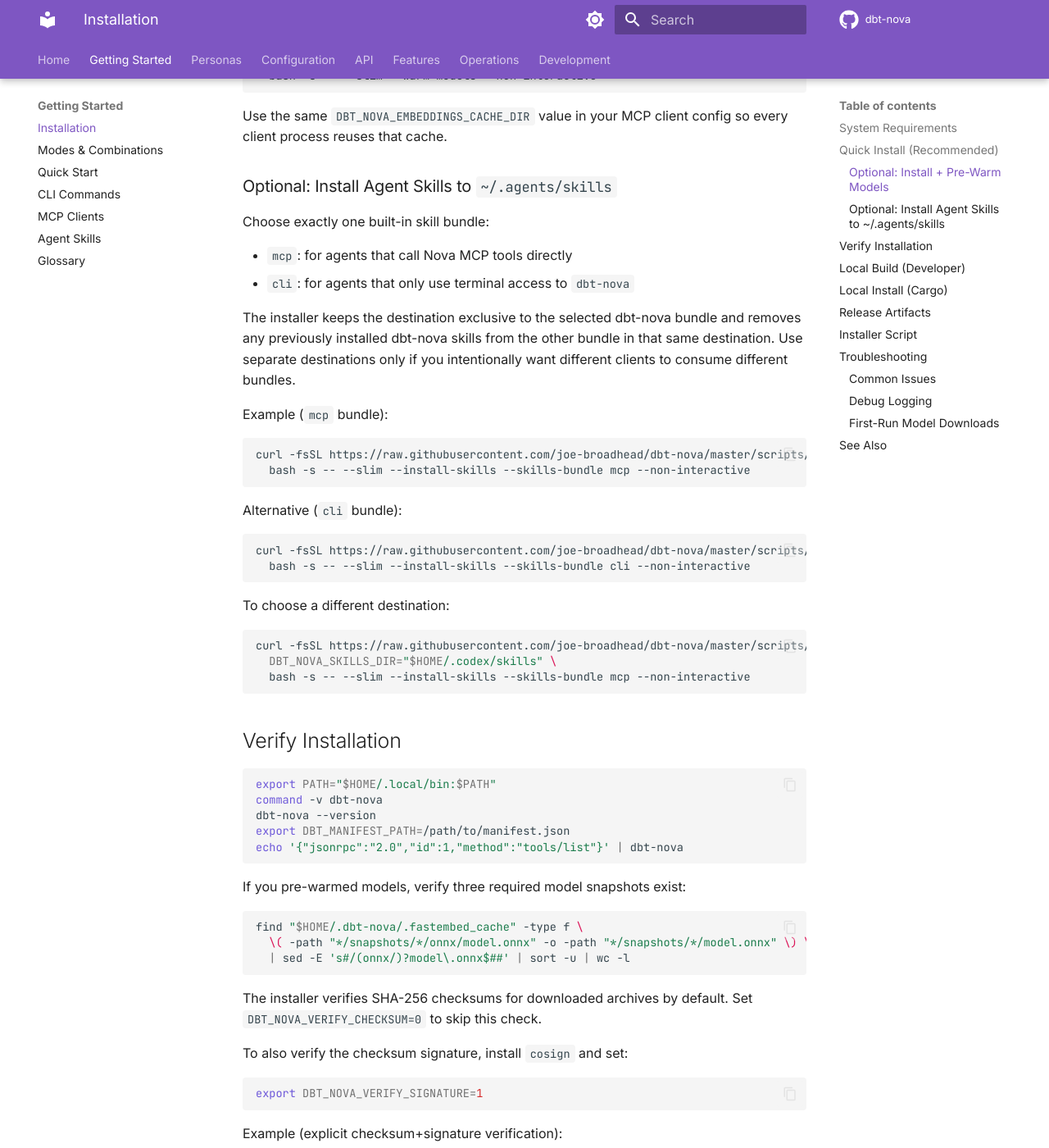
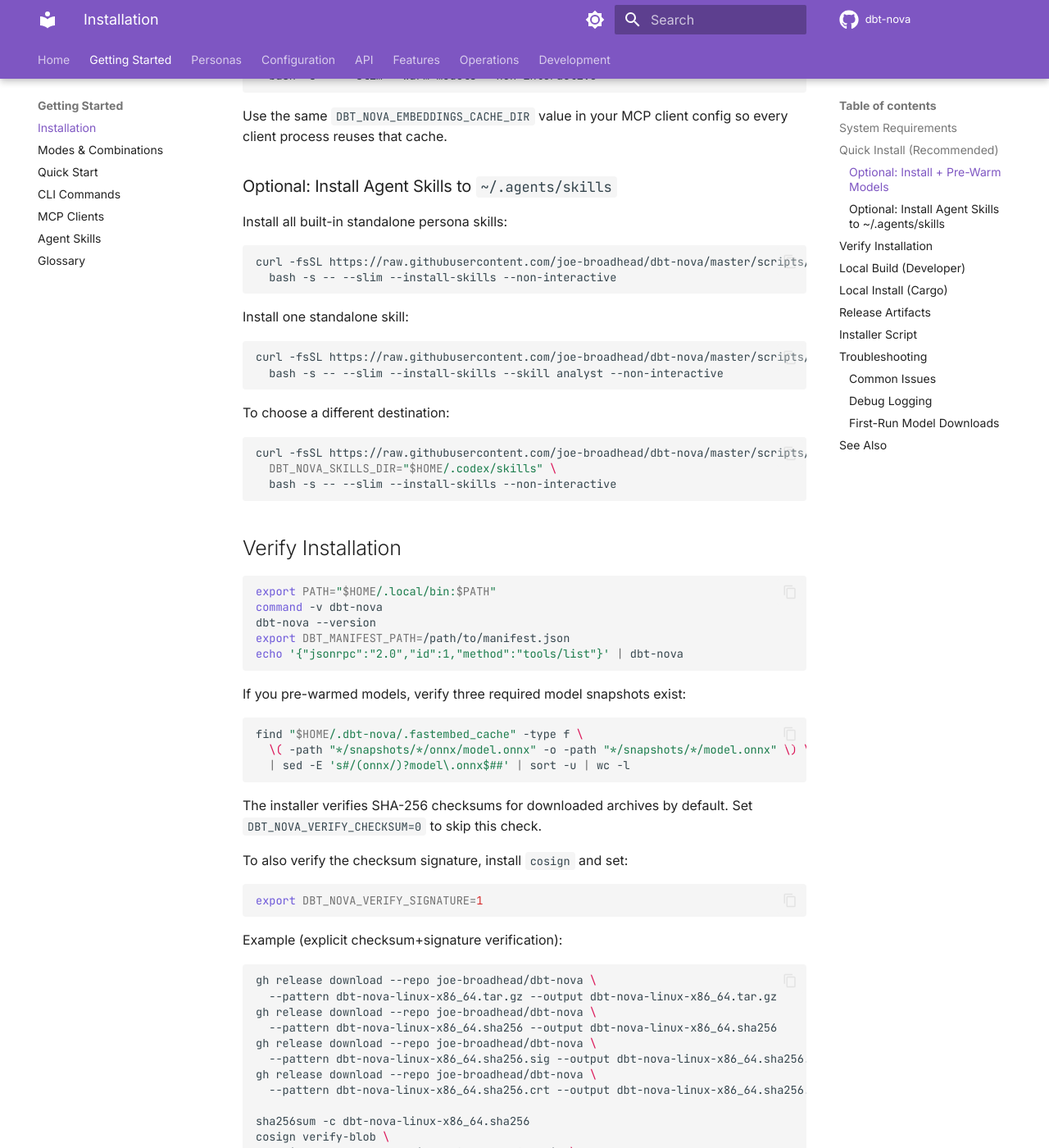
Before and after one commit to joe-broadhead/dbt-nova, an MkDocs documentation site: the page built from docs/getting-started/installation.md, in a window 1280 px wide and 1400 px high, scrolled down 1697 px. Shown: the whole window at 82% size. Built offline with MkDocs 1.6.1 and Material for MkDocs 9.7.7, drawn with Linux system fonts in a browser that asks for light colours; comment, search, counter and statistics services are not loaded; some of the changed text lies outside the part shown.

Commit message:
Fix standalone skill installer compatibility

````diff
--- a/docs/getting-started/installation.md
+++ b/docs/getting-started/installation.md
@@ -77,29 +77,18 @@
 
 ### Optional: Install Agent Skills to `~/.agents/skills`
 
-Choose exactly one built-in skill bundle:
-
-- `mcp`: for agents that call Nova MCP tools directly
-- `cli`: for agents that only use terminal access to `dbt-nova`
-
-The installer keeps the destination exclusive to the selected dbt-nova bundle
-and removes any previously installed dbt-nova skills from the other bundle in
-that same destination.
-Use separate destinations only if you intentionally want different clients to
-consume different bundles.
-
-Example (`mcp` bundle):
+Install all built-in standalone persona skills:
 
 ```bash
 curl -fsSL https://raw.githubusercontent.com/joe-broadhead/dbt-nova/master/scripts/install.sh | \
-  bash -s -- --slim --install-skills --skills-bundle mcp --non-interactive
+  bash -s -- --slim --install-skills --non-interactive
 ```
 
-Alternative (`cli` bundle):
+Install one standalone skill:
 
 ```bash
 curl -fsSL https://raw.githubusercontent.com/joe-broadhead/dbt-nova/master/scripts/install.sh | \
-  bash -s -- --slim --install-skills --skills-bundle cli --non-interactive
+  bash -s -- --slim --install-skills --skill analyst --non-interactive
 ```
 
 To choose a different destination:
@@ -107,7 +96,7 @@
 ```bash
 curl -fsSL https://raw.githubusercontent.com/joe-broadhead/dbt-nova/master/scripts/install.sh | \
   DBT_NOVA_SKILLS_DIR="$HOME/.codex/skills" \
-  bash -s -- --slim --install-skills --skills-bundle mcp --non-interactive
+  bash -s -- --slim --install-skills --non-interactive
 ```
 
 ## Verify Installation
@@ -211,11 +200,12 @@
 - `DBT_NOVA_INSTALL_FLAVOR=bundled|slim`
 - `DBT_NOVA_INSTALL_SKILLS=1` (install Agent Skills)
 - `DBT_NOVA_SKILLS_DIR=/custom/skills/path` (default: `~/.agents/skills`)
-- `DBT_NOVA_SKILLS_BUNDLE=cli|mcp` (required when installing skills)
+- `DBT_NOVA_SKILL_NAME=analyst` (optional single standalone skill)
+- `DBT_NOVA_SKILLS_BUNDLE=cli|mcp` (deprecated compatibility selector for older refs)
 - `DBT_NOVA_INSTALL_WARM_MODELS=1` (pre-warm model files after install)
 - `DBT_NOVA_INSTALL_NONINTERACTIVE=1`
 - `DBT_NOVA_INSTALL_DIR=/custom/path`
-- `--bundled`, `--slim`, `--warm-models`, `--install-skills`, `--skills-bundle <cli|mcp>`, `--skills-dir <path>`, `--non-interactive`, `--install-dir <path>`
+- `--bundled`, `--slim`, `--warm-models`, `--install-skills`, `--skill <name>`, `--skills-dir <path>`, `--non-interactive`, `--install-dir <path>`
 - `DBT_NOVA_VERIFY_CHECKSUM=1|0`
 - `DBT_NOVA_VERIFY_SIGNATURE=1|0`
 - `DBT_NOVA_COSIGN_BINARY=cosign`
````
Also changed, not shown: CHANGELOG.md (+5 -6 lines), README.md (+4 -3 lines), docs/development/release.md (+2 -2 lines), docs/getting-started/modes-and-combinations.md (+1 -1 lines), docs/getting-started/quickstart.md (+2 -2 lines), 2 other files.
